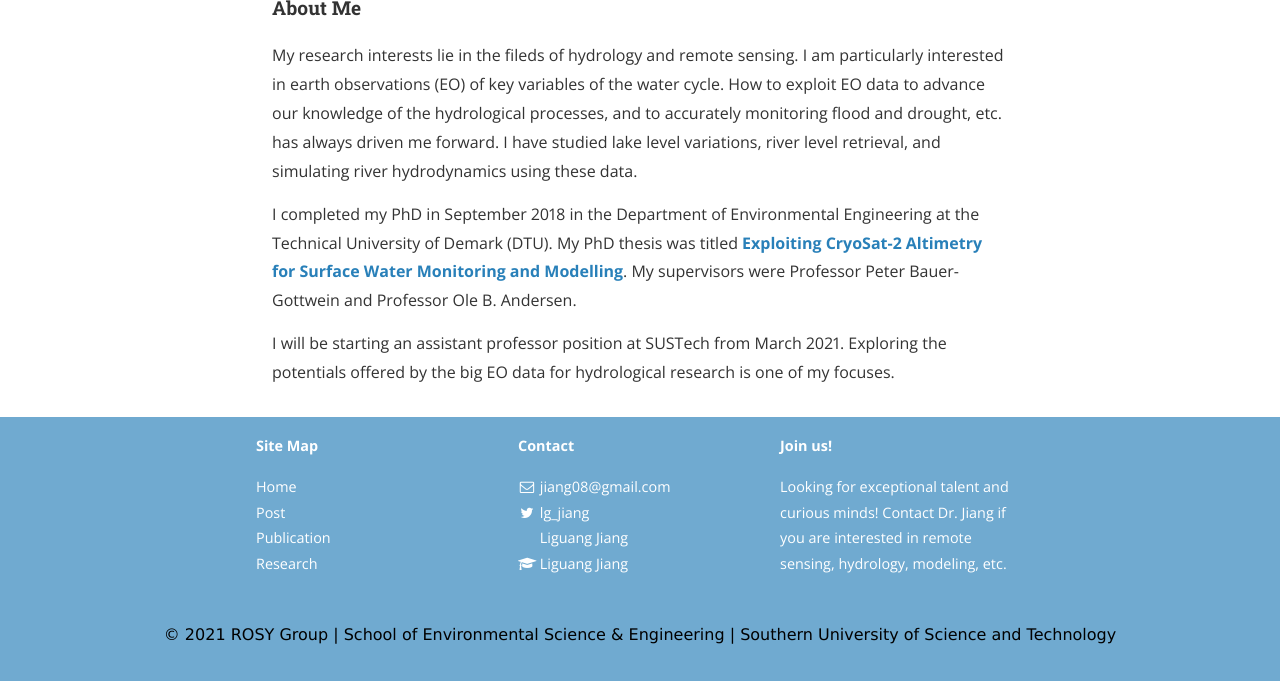
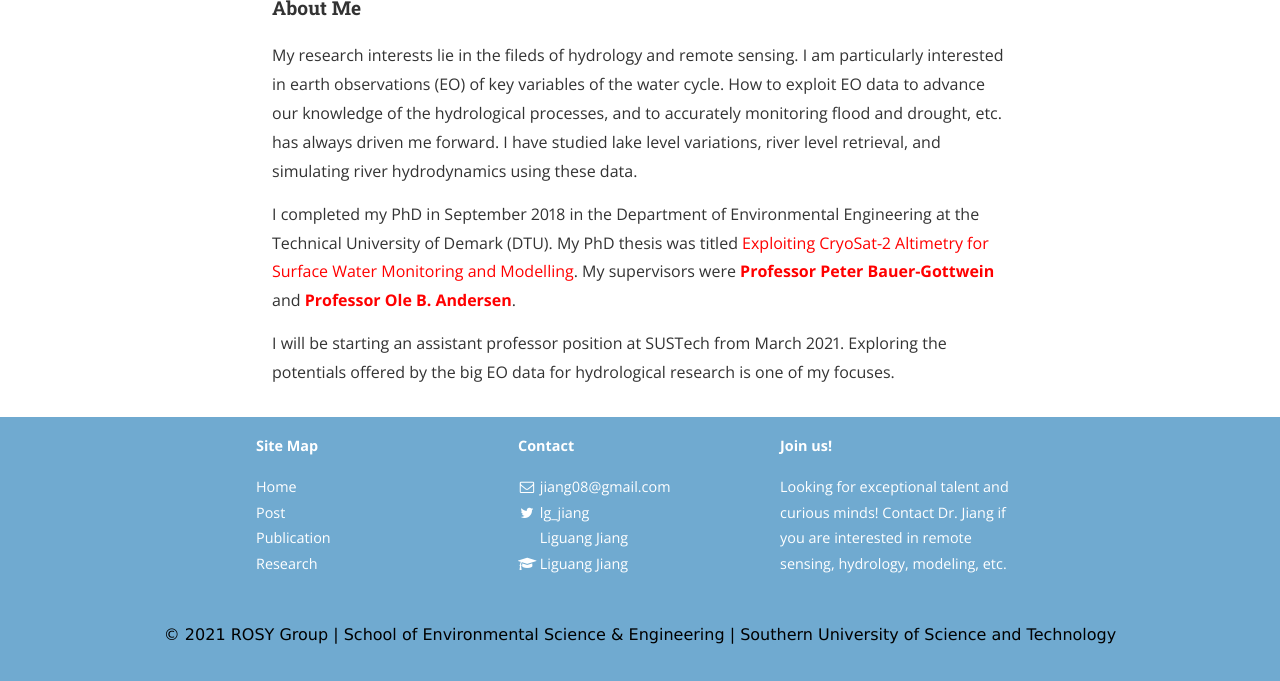
Before and after one commit to 12530/rshydro, a Jekyll site: the page built from home.md, in a window 1280 px wide and 900 px high, scrolled down 732 px, cut to the strip 219-900 px from the top of the window. Built offline with Jekyll 4.4.1, drawn with Linux system fonts in a browser that asks for light colours; nearby versions of some CDN libraries.

Commit message:
Update home.md

```diff
--- a/home.md
+++ b/home.md
@@ -17,6 +17,6 @@ main_nav: true
 
 My research interests lie in the fileds of hydrology and remote sensing. I am particularly interested  in earth observations (EO) of key variables of the water cycle. How to exploit EO data to advance our knowledge of the hydrological processes, and to accurately monitoring flood and drought, etc. has always driven me forward. I have studied lake level variations, river level retrieval, and simulating river hydrodynamics using these data.
 
-I completed my PhD in September 2018 in the Department of Environmental Engineering at the Technical University of Demark (DTU). My PhD thesis was titled <strong style="color: red;"> <a herf="https://orbit.dtu.dk/en/publications/exploiting-cryosat-2-altimetry-for-surface-water-monitoring-and-m">Exploiting CryoSat-2 Altimetry for Surface Water Monitoring and Modelling</a></strong>. My supervisors were Professor Peter Bauer-Gottwein and Professor Ole B. Andersen.
+I completed my PhD in September 2018 in the Department of Environmental Engineering at the Technical University of Demark (DTU). My PhD thesis was titled <a herf="https://orbit.dtu.dk/en/publications/exploiting-cryosat-2-altimetry-for-surface-water-monitoring-and-m" style="color: red;">Exploiting CryoSat-2 Altimetry for Surface Water Monitoring and Modelling</a>. My supervisors were <strong style="color: red;">Professor Peter Bauer-Gottwein</strong> and <strong style="color: red;">Professor Ole B. Andersen</strong>.
 
 I will be starting an assistant professor position at SUSTech from March 2021. Exploring the potentials offered by the big EO data for hydrological research is one of my focuses.
```
